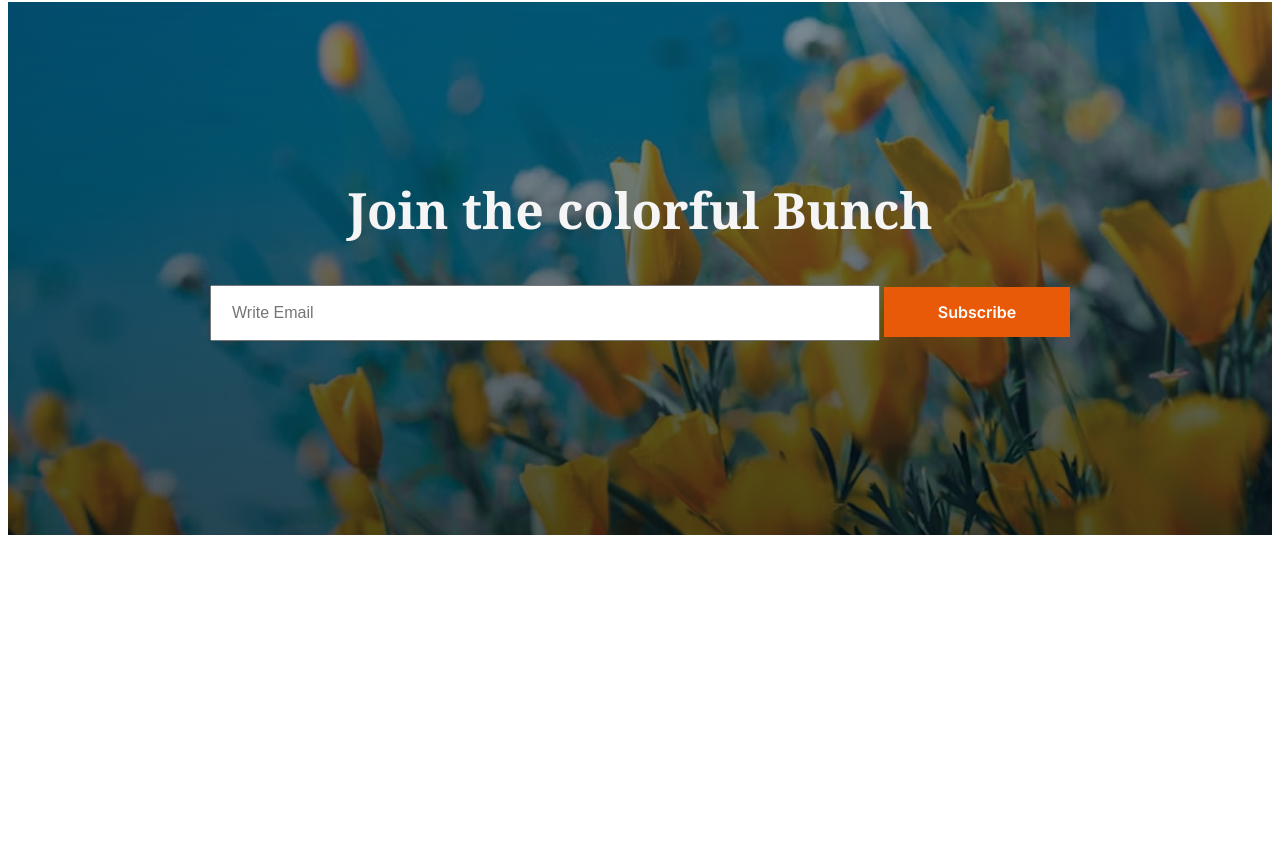
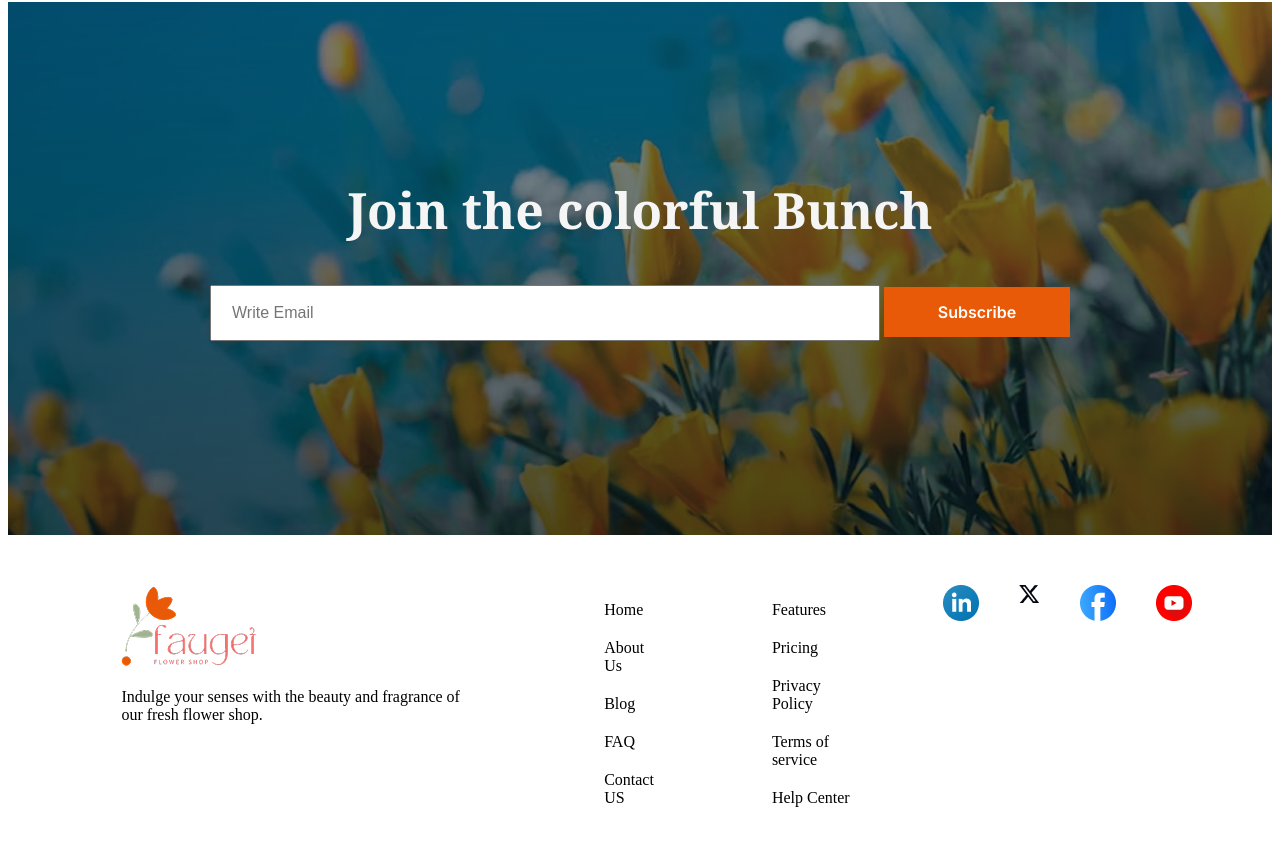
Before and after one commit to Shoaib7270/Assignment_2, a plain HTML site: page index.html in a window 1280 px wide. Shown: the part 3576-4417 px from the top of the page. Before the commit the page ends 4119 px from the top, so only its background shows below. Drawn offline with Linux system fonts and the light colour scheme.

Commit message:
complete everything without responsive

```diff
--- a/index.html
+++ b/index.html
@@ -151,7 +151,38 @@
                 <button class="submit-button inter-font">Subscribe</button>
             </form>
         </section>
-
     </main>
+    <footer>
+        <div class="fsection1">
+            <img src="assets/logo.png" alt="">
+            <p>Indulge your senses with the beauty and fragrance of our fresh flower shop. </p>
+        </div>
+        <div class="fsection2">
+            <ul>
+                <li><a href="">Home</a> </li>
+                <li><a href="">About Us</a> </li>
+                <li><a href="">Blog</a> </li>
+                <li><a href="">FAQ</a> </li>
+                <li><a href="">Contact US</a> </li>
+            </ul>
+        </div>
+        <div class="fsection3">
+            <ul>
+                <li><a href="">Features</a> </li>
+                <li><a href="">Pricing</a> </li>
+                <li><a href="">Privacy Policy</a> </li>
+                <li><a href="">Terms of service</a> </li>
+                <li><a href="">Help Center</a> </li>
+            </ul>
+        </div>
+        <div class="fsection4">
+            <ul>
+                <li><a href=""><img src="assets/icon-linkedin.png" alt=""></a></li>
+                <li><a href=""><img src="assets/icon-twitter.png" alt=""></a></li>
+                <li><a href=""><img src="assets/icon-facebook.png" alt=""></a></li>
+                <li><a href=""><img src="assets/icon-youtube.png" alt=""></a></li>
+            </ul>
+        </div>
+    </footer>
 </body>
 </html>
--- a/style.css
+++ b/style.css
@@ -297,3 +297,51 @@ input::placeholder {
     font-weight: 600;
 
 }
+
+
+footer{
+    height: 248px;
+    width: 1120px;
+    margin: 50px auto;
+    display: flex;
+    justify-content: space-around;
+}
+.fsection1{
+    height: 180px;
+    width: 360px;
+}
+.fsection2{
+    height: 248px;
+    width: 85px;
+}
+.fsection2 ul{
+    display: flex;
+    flex-direction: column;
+    gap: 20px;
+    font-size: 16px;
+    list-style: none;
+}
+
+.fsection3{
+    height: 248px;
+    width: 128px;
+}
+.fsection3 ul{
+    display: flex;
+    flex-direction: column;
+    gap: 20px;
+    font-size: 16px;
+    list-style: none;
+}
+.fsection4{
+    height: 36px;
+    width: 216px;
+}
+.fsection4 ul{
+    display: flex;
+    gap: 40px;
+    margin: 0;
+    padding: 0;
+    font-size: 16px;
+    list-style: none;
+}
```
